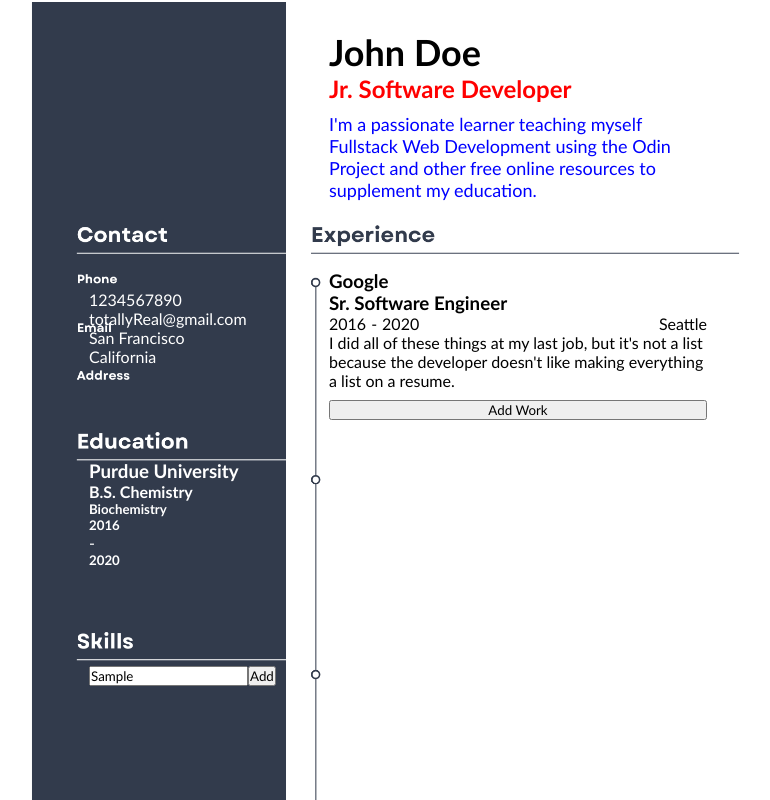
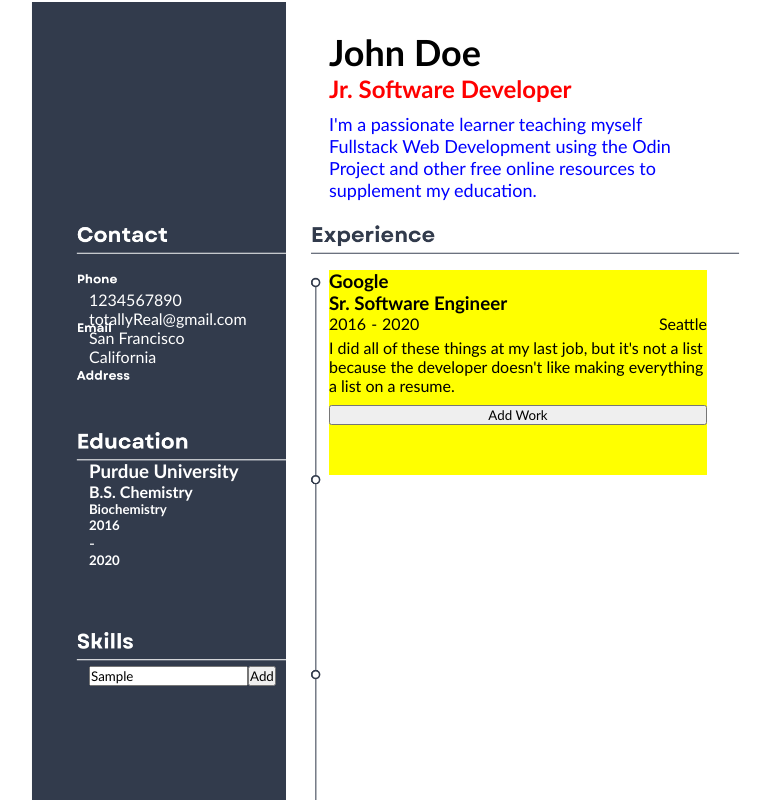
Before and after one commit to JaeGif/CV-Application, a React (Create React App) app: page / in a window 1280 px wide. Both pictures are taken after typing "Sample", "Sample" into the empty fields and a click on the button "Add Work". Shown: the top 800 px of the page, without its empty margins (242-1012 px from the left). Built offline with nearby package versions, Linux system fonts and the light colour scheme.

Commit message:
add duties spacing and minHeight on experience

```diff
--- a/package.json
+++ b/package.json
@@ -14,7 +14,7 @@
     "web-vitals": "^3.0.3"
   },
   "scripts": {
-    "start": "react-scripts start",
+    "start": "BROWSER='google chrome' react-scripts start",
     "build": "react-scripts build",
     "test": "react-scripts test",
     "eject": "react-scripts eject"
--- a/src/App.js
+++ b/src/App.js
@@ -105,4 +105,6 @@ const experienceLayout = {
   display: 'flex',
   flexDirection: 'column',
   gap: '10px',
+  minHeight: '205px',
+  backgroundColor: 'yellow',
 };
--- a/src/components/Experience.js
+++ b/src/components/Experience.js
@@ -142,7 +142,7 @@ export class Experience extends Component {
               </span>
               <p>{city}</p>
             </span>
-            <p>{duties}</p>
+            <p style={dutiesStyle}>{duties}</p>
           </div>
         )}
       </div>
@@ -161,3 +161,6 @@ const dateCitySpan = {
   display: 'flex',
   justifyContent: 'space-between',
 };
+const dutiesStyle = {
+  marginTop: '5px',
+};
```
